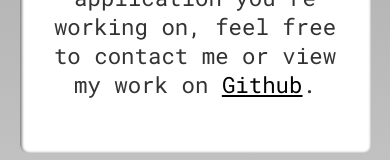
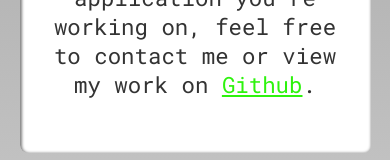
Before and after one commit to davidgreen29/portfolio-app, a React (Create React App) app: page / in a window 390 px wide. Shown: the part 857-1017 px from the top of the page. Built offline with nearby package versions, Linux system fonts and the light colour scheme.

Commit message:
git link main conent color change on mobile

```diff
--- a/src/Styles/App.css
+++ b/src/Styles/App.css
@@ -183,6 +183,9 @@ body {
   font-size: 2.5rem;
   cursor: pointer;
 }
+.para-link-git {
+  color:#2DF30D;
+}
 
  .about-button:hover {
   color: white;
```
